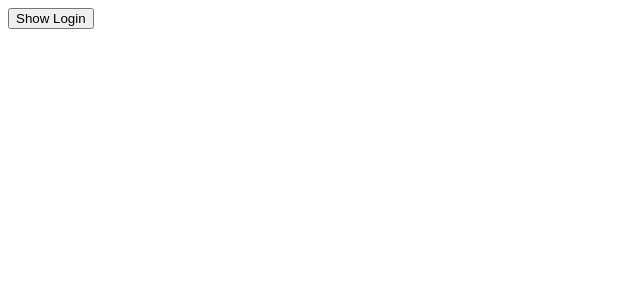
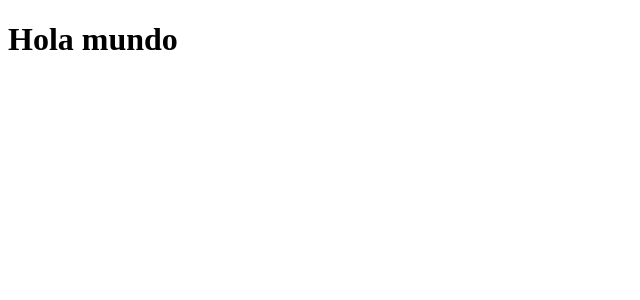
Before and after one commit to davidB2ya/MentoringApp, a React (Create React App) app in the folder client/: page / in a window 1280 px wide. Shown: the top 300 px of the page, without its empty margins (0-640 px from the left). Built offline with nearby package versions, Linux system fonts and the light colour scheme.

Commit message:
Actualizacion

```diff
--- a/client/src/App.js
+++ b/client/src/App.js
@@ -2,6 +2,7 @@ import { useState } from "react"
 import LoginForm from "./components/LoginForm"
 import Notification from "./components/Notification"
 import loginService from './services/login'
+import CrudStudent from'./views/Administrator/Cruds/students/index'
 
 function App() {
   const [username, setUsername] = useState('')
@@ -37,6 +38,7 @@ function App() {
 
   return (
     <div className="App">
+      {/*
       <Notification message={errorMessage} />
         {
         user
@@ -52,7 +54,12 @@ function App() {
               }
               handleSubmit={handleLogin}
             />
-      }
+
+      }*/}
+
+      <CrudStudent/>
+
+
     </div>
   );
 }
--- a/client/src/views/Administrator/Cruds/students/index.jsx
+++ b/client/src/views/Administrator/Cruds/students/index.jsx
@@ -0,0 +1,13 @@
+import React from 'react'
+
+const Notification = () => {
+
+
+  return (
+    <>
+      <h1>Hola mundo</h1>
+    </>
+  )
+}
+
+export default Notification
```
Also changed, not shown: 1 other file (tests, documents, lock files or other folders).
